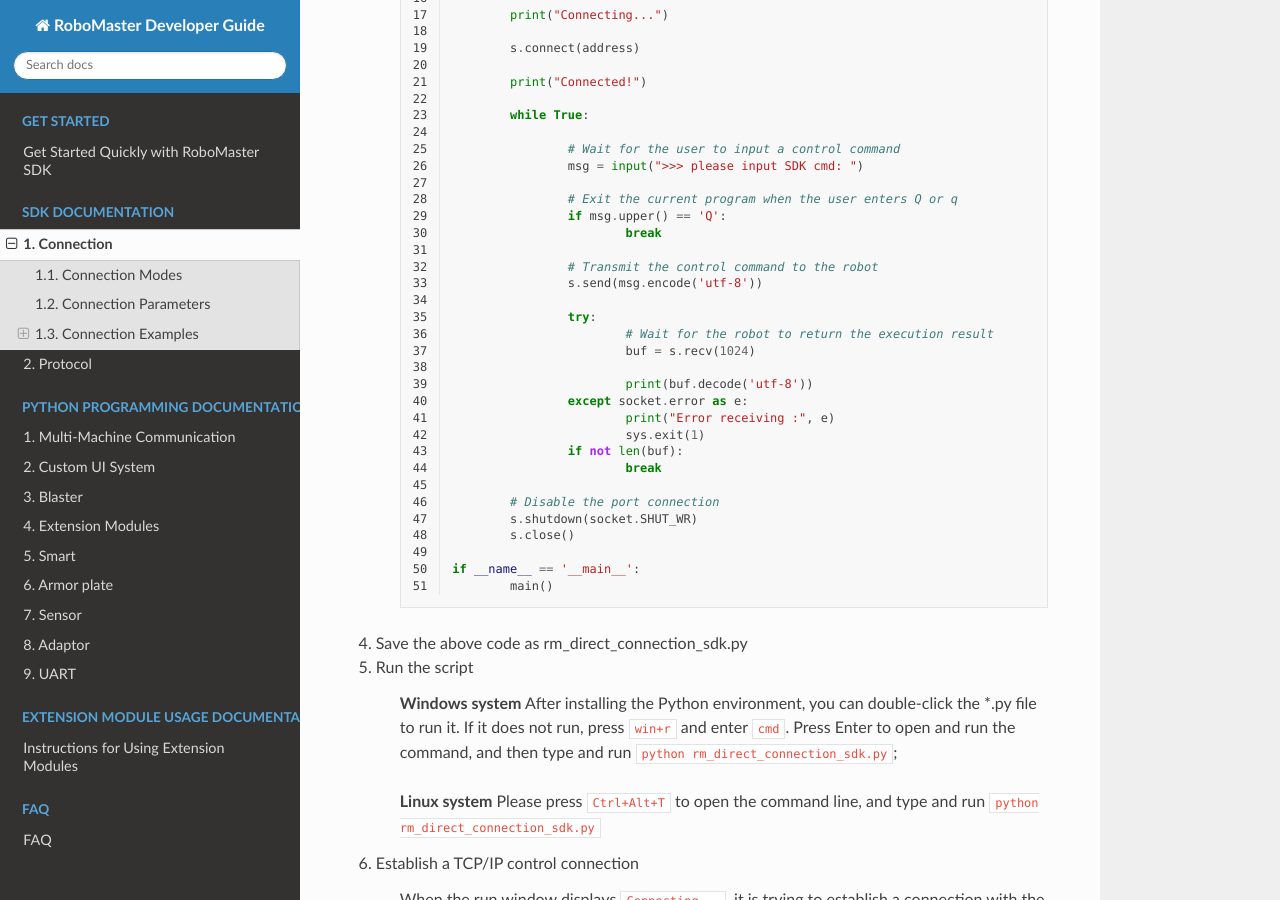
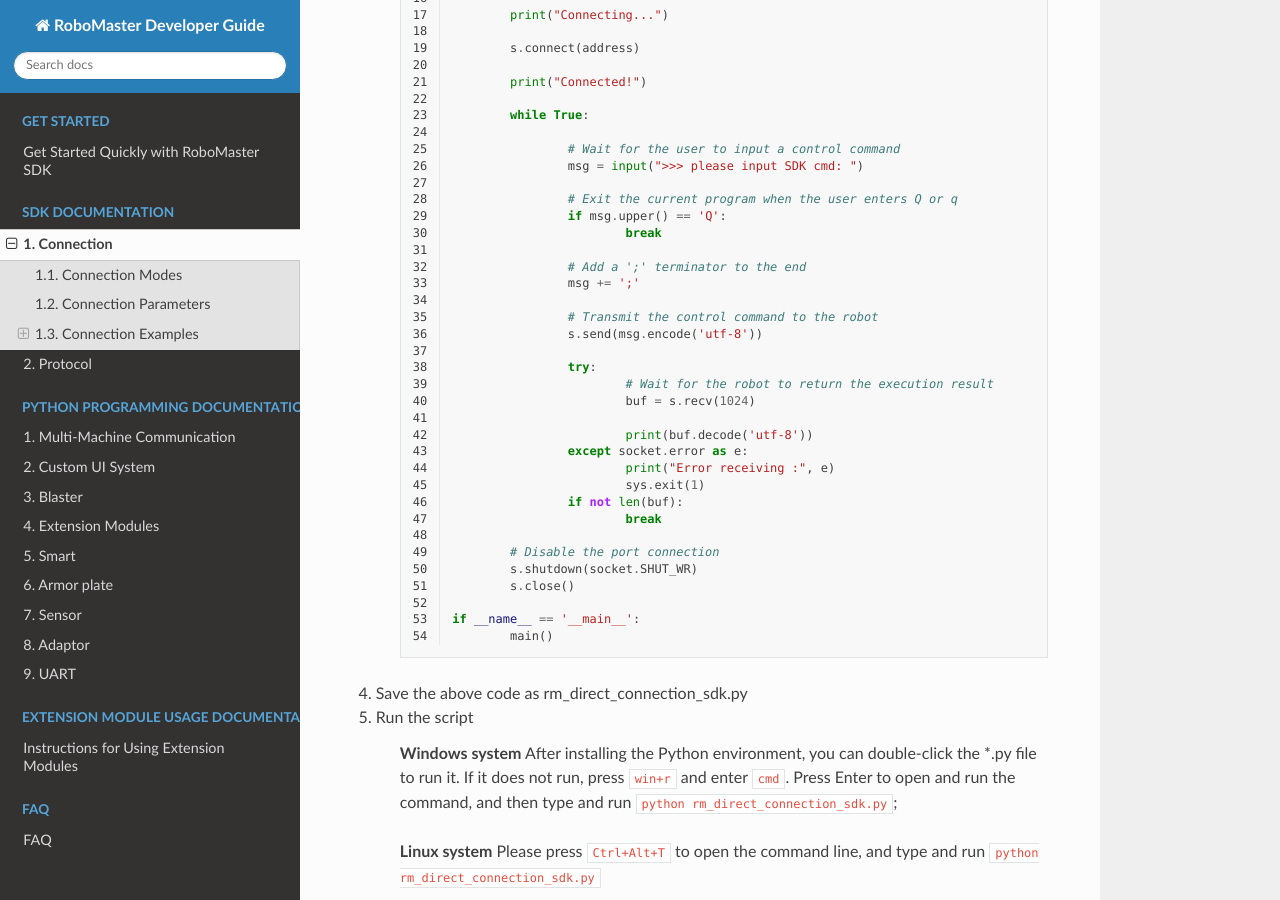
Before and after one commit to dji-sdk/RoboMaster-SDK, a Sphinx documentation site: the page built from docs/sdk/connection.rst, in a window 1280 px wide and 900 px high, scrolled down 2960 px. Built offline with Sphinx 7.4.7 and the Read the Docs theme 2.0.0, drawn with Linux system fonts in a browser that asks for light colours; some of the changed text lies outside the part shown.

Commit message:
RoboMaster Developer Guide V0.1.1 released

```diff
--- a/docs/quick_start.rst
+++ b/docs/quick_start.rst
@@ -69,6 +69,9 @@ Establish connection
 			# Exit the current program when the user enters Q or q
 			if msg.upper() == 'Q':
 				break
+
+			# Add a ';' terminator to the end
+			msg += ';'
 
 			# Transmit the control command to the robot
 			s.send(msg.encode('utf-8'))
--- a/docs/sdk/connection.rst
+++ b/docs/sdk/connection.rst
@@ -125,6 +125,9 @@ Wi-Fi direct connection
 				# Exit the current program when the user enters Q or q
 				if msg.upper() == 'Q':
 					break
+
+				# Add a ';' terminator to the end
+				msg += ';'
 
 				# Transmit the control command to the robot
 				s.send(msg.encode('utf-8'))
@@ -268,6 +271,9 @@ Wi-Fi/Wired network connection
 				# Exit the current program when the user enters Q or q
 				if msg.upper() == 'Q':
 					break
+
+				# Add a ';' terminator to the end
+				msg += ';'
 
 				# Transmit the control command to the robot
 				s.send(msg.encode('utf-8'))
@@ -436,11 +442,14 @@ UART Connection
 			if msg.upper() == 'Q':
 				break
 
-		 	ser.write(msg)
+			# Add a ';' terminator to the end
+			msg += ';'
 
-		 	recv = ser.read()
+			ser.write(msg.encode('utf-8'))
 
-		 	print(recv)
+			recv = ser.readall()
+
+			print(recv.decode('utf-8'))
 
 		# Close the serial port
 		ser.close()
```
